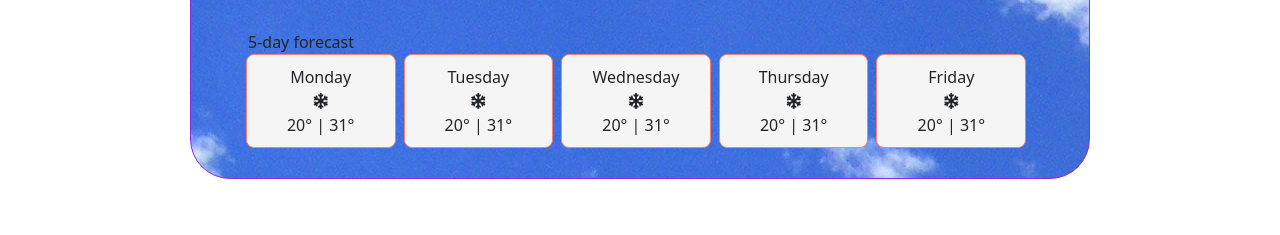
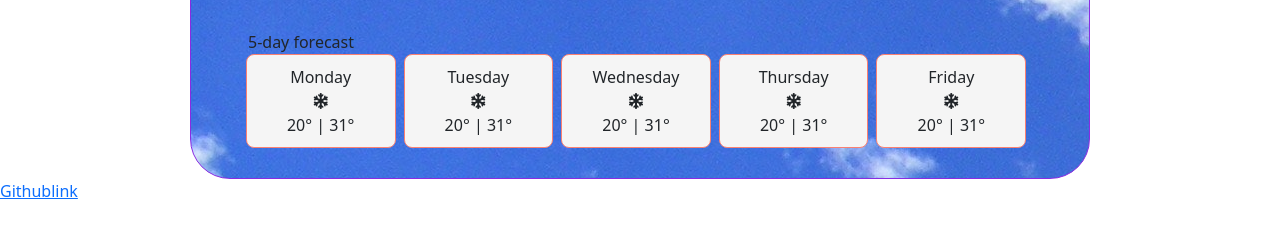
Before and after one commit to emdiana-jones/my-weather-app, a plain HTML site: page index.html in a window 1280 px wide. Shown: the part 469-704 px from the top of the page. Drawn offline with nearby package versions, Linux system fonts and the light colour scheme.

Commit message:
updated link

```diff
--- a/index.html
+++ b/index.html
@@ -100,7 +100,7 @@
         </div>
       </div>
     </div>
-    <a href="https://github.com/emdiana-jones/my-weather-app"></a>
+    <a href="https://github.com/emdiana-jones/my-weather-app">Githublink</a>
     <script src="script.js"></script>
   </body>
 </html>
```
